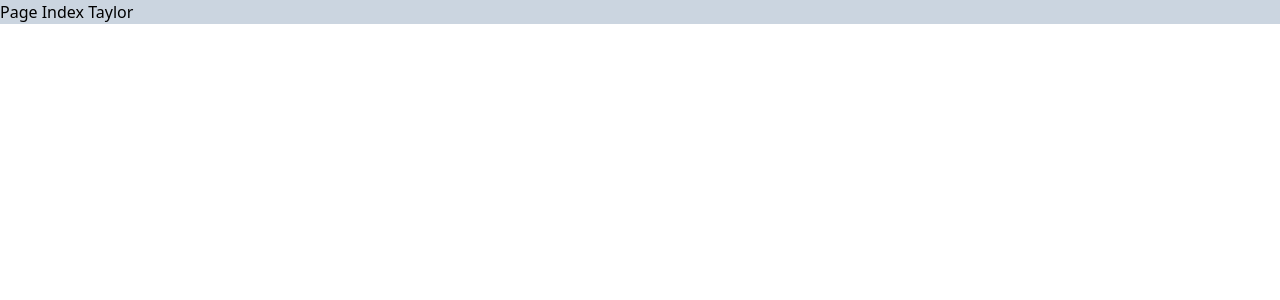
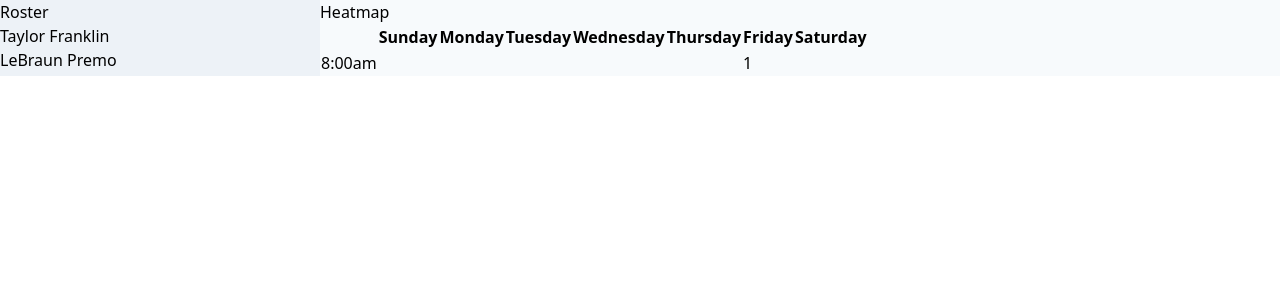
Before and after one commit to lordfrahnk/schedule_test, a Vue app: page /#/ in a window 1280 px wide. Shown: the top 300 px of the page. Built offline with nearby package versions, Linux system fonts and the light colour scheme; a web font is replaced by a local one.

Commit message:
add roster and start listing days of the week

```diff
--- a/src/pages/page-index.vue
+++ b/src/pages/page-index.vue
@@ -1,13 +1,94 @@
 <template>
-  <div class="bg-gray-400">
-    Page Index Taylor
+  <div class="flex">
+    <div class="w-1/4 bg-gray-200">
+      <div>Roster</div>
+      <div>
+        <div
+          v-for="user in roster"
+          :key="user.name"
+        >
+          <div>{{ user.name }}</div>
+          <div class="hidden">{{ user.schedule }}</div>
+        </div>
+      </div>
+    </div>
+    <div class="flex-grow bg-gray-100">
+      <div>Heatmap</div>
+      <div>
+        <table>
+          <thead>
+            <th></th>
+            <th>Sunday</th>
+            <th>Monday</th>
+            <th>Tuesday</th>
+            <th>Wednesday</th>
+            <th>Thursday</th>
+            <th>Friday</th>
+            <th>Saturday</th>
+          </thead>
+          <tbody>
+            <tr>
+              <td>8:00am</td>
+              <td></td>
+              <td></td>
+              <td></td>
+              <td></td>
+              <td></td>
+              <td>{{ friday }}</td>
+              <td></td>
+            </tr>
+          </tbody>
+        </table>
+      </div>
+    </div>
   </div>
 </template>
 
 <script>
 export default {
+  data () {
+    return {
+      roster: [
+        {
+          name: 'Taylor Franklin',
+          schedule: {
+            sunday: '',
+            monday: '3:00pm-5:00pm',
+            tuesday: '6:00pm-8:00pm',
+            wednesday: '',
+            thursday: '',
+            friday: '8:00am-12:00pm',
+            saturday: ''
+          }
+        },
+        {
+          name: 'LeBraun Premo',
+          schedule: {
+            sunday: '3:00pm-5:00pm',
+            monday: '',
+            tuesday: '6:00pm-8:00pm',
+            wednesday: '',
+            thursday: '',
+            friday: '',
+            saturday: '8:00am-12:00pm'
+          }
+        }
+      ]
+    }
+  },
+
+  computed: {
+    friday () {
+      return 1
+    }
+  },
+
+  methods: {}
 }
 </script>
 
 <style>
+.heading {
+  @apply text-gray-800 uppercase;
+}
 </style>
```
